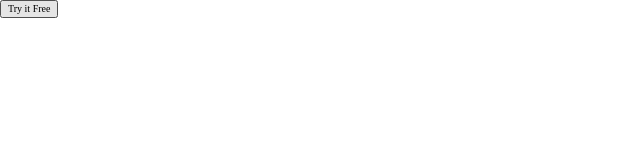
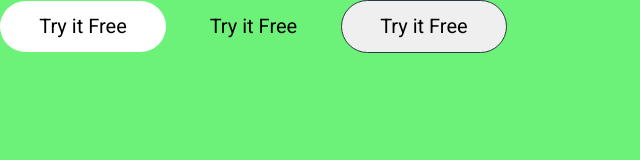
Before and after one commit to karl-george/Chatapp, a plain HTML site: page index.html in a window 1280 px wide. Shown: the whole page, without its empty margins (0-640 px from the left). Drawn offline with Linux system fonts and the light colour scheme.

Commit message:
Created button component

```diff
--- a/css/styles.css
+++ b/css/styles.css
@@ -14,3 +14,74 @@
 html {
   font-size: 62.5%;
 }
+
+img {
+  width: 100%;
+}
+
+body {
+  color: var(--color-text);
+  line-height: 3.9rem;
+  font-size: 2.3rem;
+  font-family: "Lato", sans-serif;
+}
+
+h1,
+h2,
+h3,
+h4,
+h5,
+h6 {
+  font-family: "Montserrat", sans-serif;
+}
+
+h1 {
+  font-size: 9rem;
+  line-height: 9.5rem;
+}
+
+h2 {
+  font-size: 5.7rem;
+  line-height: 6.9rem;
+}
+
+/* Containers & Grid */
+.outer-container {
+  max-width: 1440px;
+}
+
+.inner-container {
+  max-width: 1156px;
+}
+
+/* Buttons */
+
+.btn {
+  width: 16.6rem;
+  border: 0;
+  cursor: pointer;
+  outline: 0;
+  text-align: center;
+  white-space: nowrap;
+  border-radius: 100px;
+  font-size: 2rem;
+  font-family: "Roboto", sans-serif;
+  line-height: 2.3rem;
+  padding: 1.4rem 2.5rem;
+}
+
+.btn-white {
+  background-color: #fff;
+}
+
+.btn-green {
+  background-color: var(--color-accent);
+}
+
+.btn-outline {
+  border: 1px solid var(--color-text);
+}
+
+body {
+  background-color: var(--color-accent);
+}
--- a/index.html
+++ b/index.html
@@ -4,11 +4,19 @@
     <meta charset="UTF-8" />
     <meta http-equiv="X-UA-Compatible" content="IE=edge" />
     <meta name="viewport" content="width=device-width, initial-scale=1.0" />
+    <link rel="preconnect" href="https://fonts.googleapis.com" />
+    <link rel="preconnect" href="https://fonts.gstatic.com" crossorigin />
+    <link
+      href="https://fonts.googleapis.com/css2?family=Lato&family=Montserrat:wght@500&family=Roboto&display=swap"
+      rel="stylesheet"
+    />
     <link rel="stylesheet" href="css/normalize.css" />
     <link rel="stylesheet" href="css/styles.css" />
     <title>ChatApp</title>
   </head>
   <body>
     <button class="btn btn-white">Try it Free</button>
+    <button class="btn btn-green">Try it Free</button>
+    <button class="btn btn-outline">Try it Free</button>
   </body>
 </html>
```
